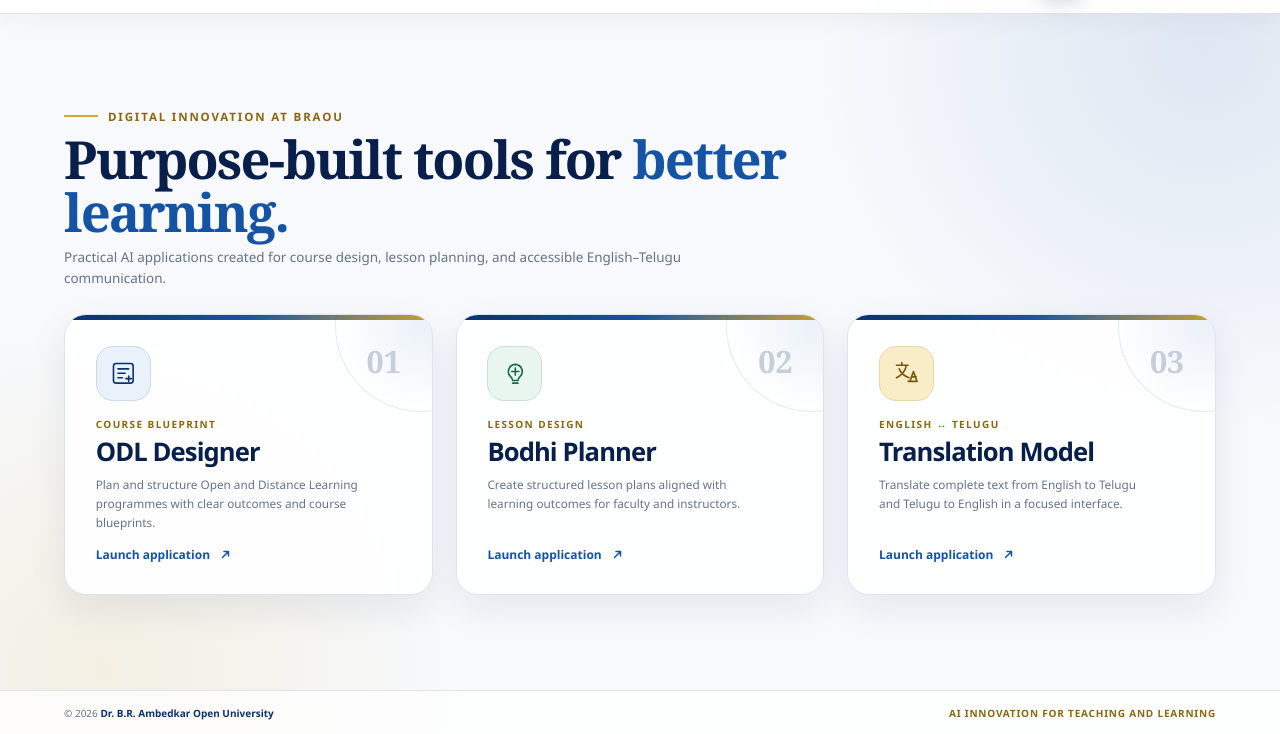
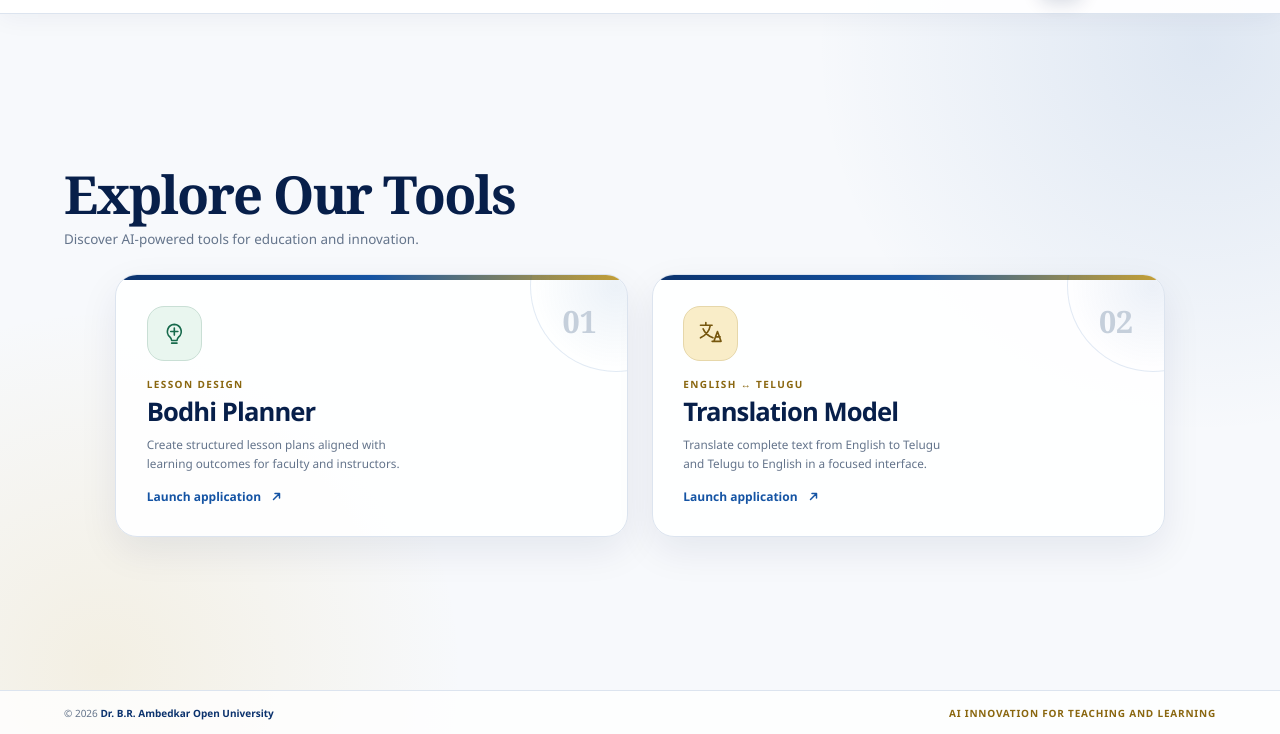
Before and after one commit to DRBRAOU/aidealab, a plain HTML site: page index.html in a window 1280 px wide. Shown: the part 66-800 px from the top of the page. Drawn offline with Linux system fonts and the light colour scheme.

Commit message:
Update index.html

```diff
--- a/index.html
+++ b/index.html
@@ -135,24 +135,6 @@
       gap: 8px;
     }
 
-    .eyebrow {
-      display: flex;
-      align-items: center;
-      gap: 10px;
-      color: #8a6710;
-      font-size: clamp(10px, .9vw, 12px);
-      font-weight: 800;
-      letter-spacing: .16em;
-      text-transform: uppercase;
-    }
-
-    .eyebrow::before {
-      width: 34px;
-      height: 2px;
-      background: var(--gold);
-      content: "";
-    }
-
     h1 {
       color: var(--navy-900);
       font-family: Georgia, "Times New Roman", serif;
@@ -160,10 +142,6 @@
       font-weight: 700;
       letter-spacing: -.035em;
       line-height: 1.02;
-    }
-
-    h1 span {
-      color: var(--blue);
     }
 
     .intro p {
@@ -174,10 +152,11 @@
     }
     .tools {
       display: grid;
-      width: 100%;
+      width: min(100%, 1050px);
       min-height: 0;
-      grid-template-columns: repeat(3, minmax(0, 1fr));
+      grid-template-columns: repeat(2, minmax(0, 1fr));
       gap: clamp(14px, 1.8vw, 26px);
+      margin-inline: auto;
     }
 
     .tool {
@@ -387,7 +366,6 @@
       }
 
       .intro { gap: 4px; }
-      .eyebrow { font-size: 9px; }
       h1 { font-size: clamp(26px, 8vw, 38px); }
       .intro p { font-size: 11px; line-height: 1.4; }
 
@@ -474,35 +452,17 @@
 
     <main class="main">
       <section class="intro" aria-labelledby="page-title">
-        <div class="eyebrow">Digital Innovation at BRAOU</div>
-        <h1 id="page-title">Purpose-built tools for <span>better learning.</span></h1>
-        <p>Practical AI applications created for course design, lesson planning, and accessible English–Telugu communication.</p>
+        <h1 id="page-title">Explore Our Tools</h1>
+        <p>Discover AI-powered tools for education and innovation.</p>
       </section>
 
       <nav class="tools" aria-label="AIDeaLab applications">
-        <a class="tool tool--odl" href="https://odl-designer.vercel.app/" target="_blank" rel="noopener noreferrer">
-          <div class="tool-head">
-            <span class="tool-icon" aria-hidden="true">
-              <svg viewBox="0 0 32 32"><rect x="5" y="5" width="22" height="22" rx="3"/><path d="M10 11h12M10 16h8M10 21h5M22 19v6M19 22h6"/></svg>
-            </span>
-            <span class="tool-number" aria-hidden="true">01</span>
-          </div>
-          <div class="tool-content">
-            <span class="tool-label">Course Blueprint</span>
-            <h2>ODL Designer</h2>
-            <p>Plan and structure Open and Distance Learning programmes with clear outcomes and course blueprints.</p>
-            <span class="tool-link">Launch application
-              <svg viewBox="0 0 20 20" aria-hidden="true"><path d="M6 14 14 6M8 6h6v6"/></svg>
-            </span>
-          </div>
-        </a>
-
         <a class="tool tool--bodhi" href="https://moodle.braou.ac.in/bodhiplanner/" target="_blank" rel="noopener noreferrer">
           <div class="tool-head">
             <span class="tool-icon" aria-hidden="true">
               <svg viewBox="0 0 32 32"><path d="M16 6a8 8 0 0 0-5 14c1 1 2 2 2 4h6c0-2 1-3 2-4a8 8 0 0 0-5-14Z"/><path d="M13 27h6M16 10v8M12 14h8"/></svg>
             </span>
-            <span class="tool-number" aria-hidden="true">02</span>
+            <span class="tool-number" aria-hidden="true">01</span>
           </div>
           <div class="tool-content">
             <span class="tool-label">Lesson Design</span>
@@ -518,7 +478,7 @@
             <span class="tool-icon" aria-hidden="true">
               <svg viewBox="0 0 32 32"><path d="M5 7h13M11 4v3M8 11c2 5 6 8 11 10M16 7c-1 6-5 11-11 14M18 25h9M20 25l4-11 4 11M22 20h5"/></svg>
             </span>
-            <span class="tool-number" aria-hidden="true">03</span>
+            <span class="tool-number" aria-hidden="true">02</span>
           </div>
           <div class="tool-content">
             <span class="tool-label">English ↔ Telugu</span>
```
